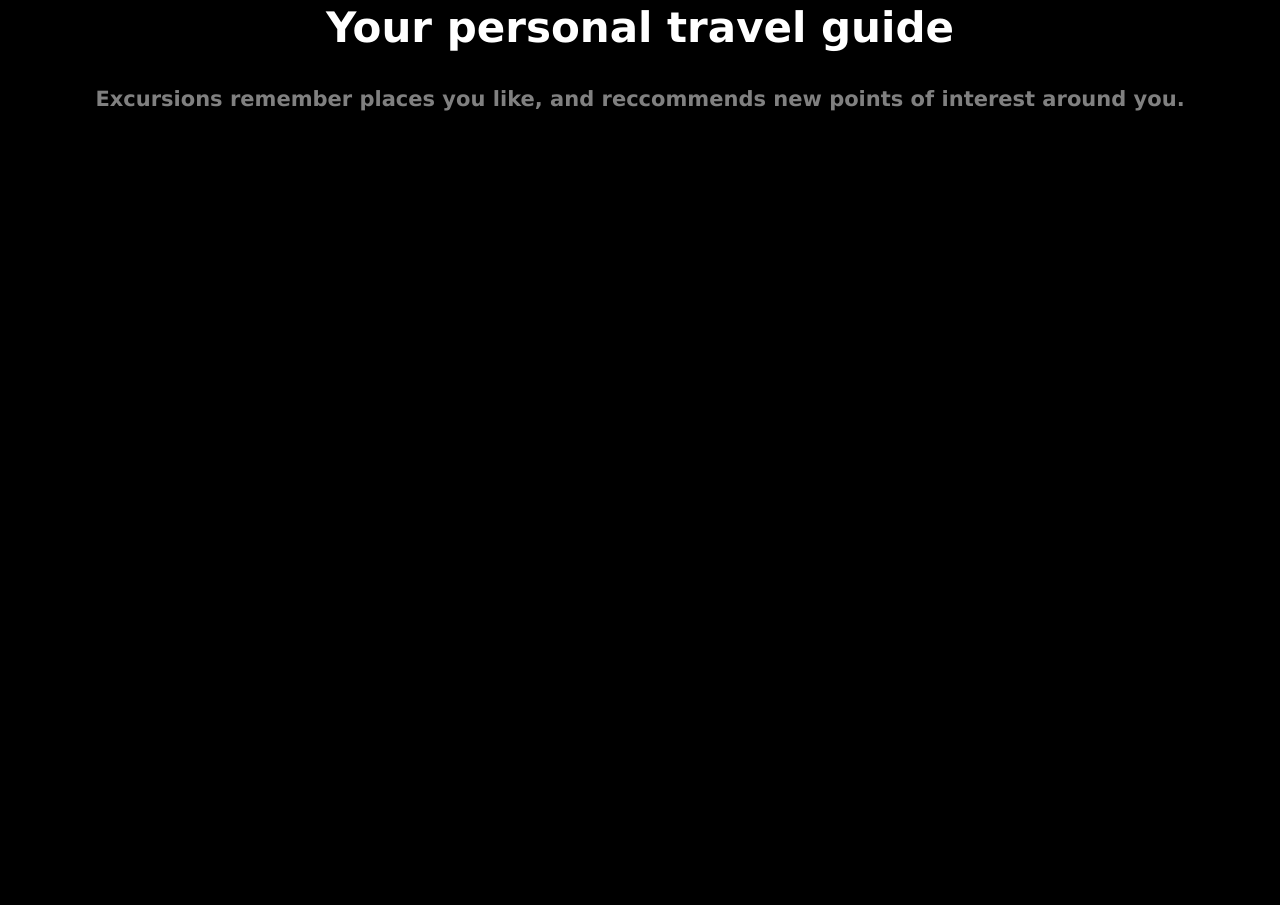
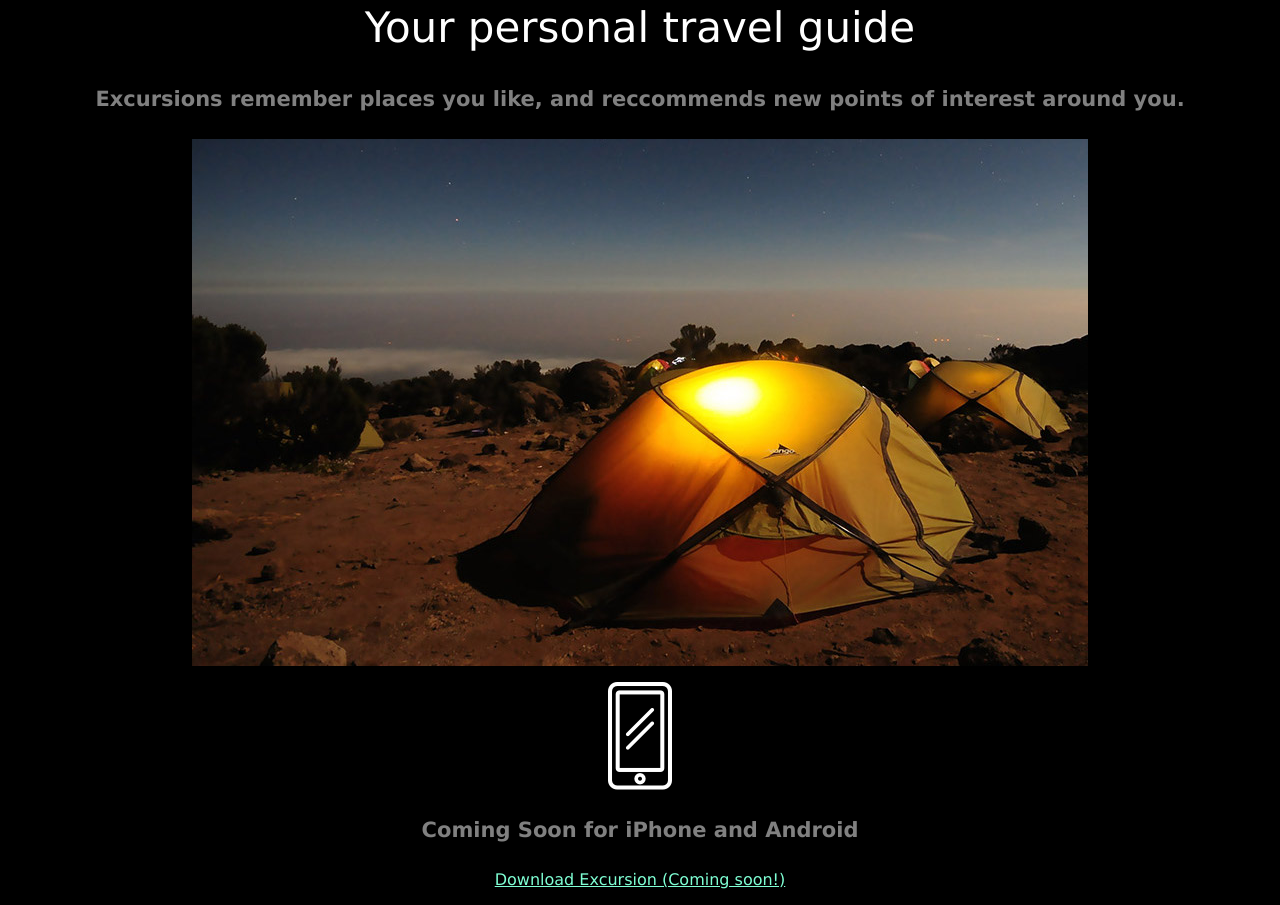
Before and after one commit to hannahwillis82/Excursion, a plain HTML site: page index.html in a window 1280 px wide. Shown: the part 316-1221 px from the top of the page. Before the commit the page ends 800 px from the top, so only its background shows below. Drawn offline with Linux system fonts and the light colour scheme.

Commit message:
added footer text

```diff
--- a/index.html
+++ b/index.html
@@ -16,6 +16,9 @@
         </video>
         <h2 class="header-secondary">Your personal travel guide</h2>
             <h4 class="header-sub-header">Excursions remember places you like, and reccommends new points of interest around you.</h4>
-
+        <p><img src="./resources/Images/camp.jpg"></p>
+        <p><img src="./resources/Images/phone.png"></p>
+        <h4 class="header-sub-header">Coming Soon for iPhone and Android</h4>
+        <p><a class="link--cta" href="#">Download Excursion (Coming soon!)</a></p>
     </body>
 </html>
--- a/resources/CSS/style.css
+++ b/resources/CSS/style.css
@@ -19,7 +19,7 @@ body {
 
 .header-secondary {
     font-size: 42px;
-    font-weight: 300px;
+    font-weight: 300;
     color: white;
 }
 
```
Also changed, not shown: 1 other file.
